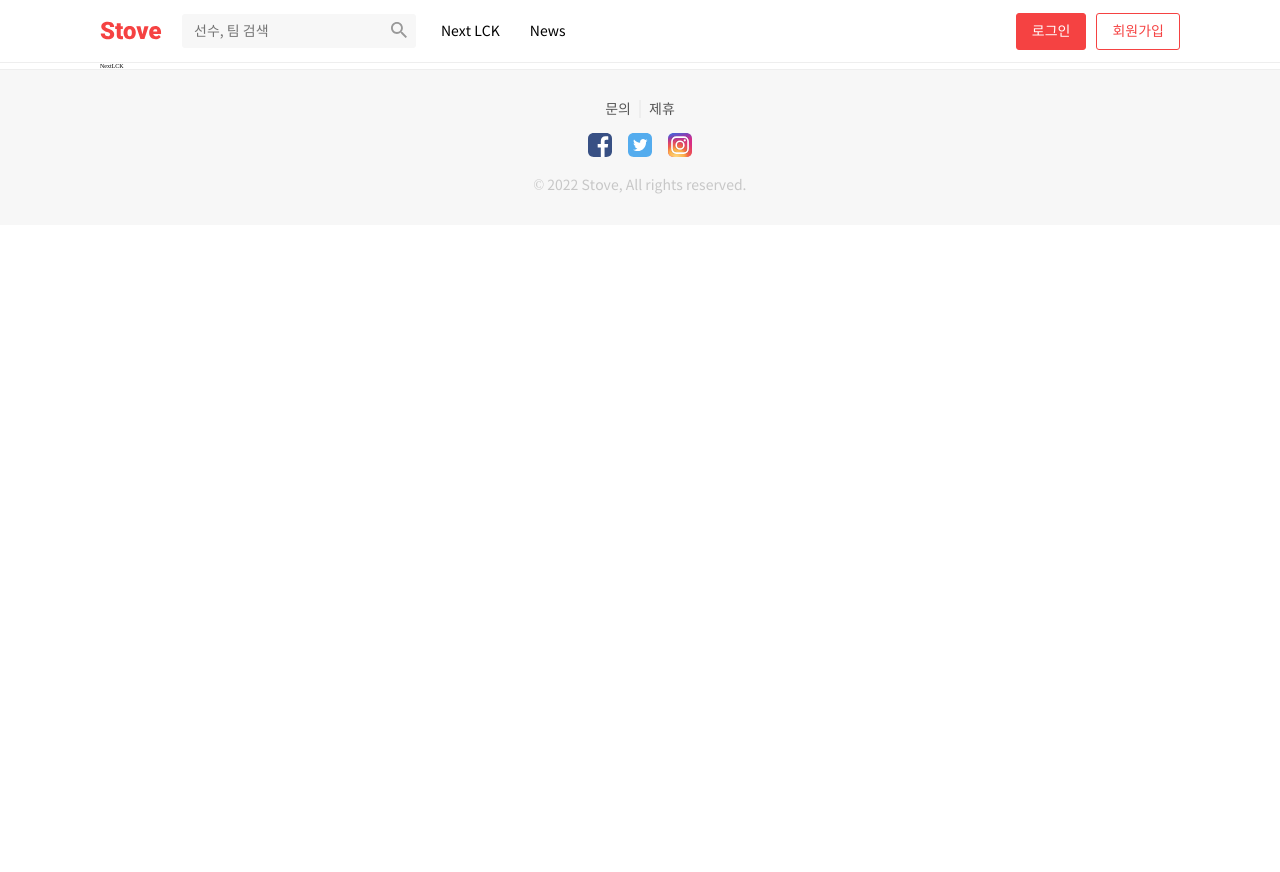
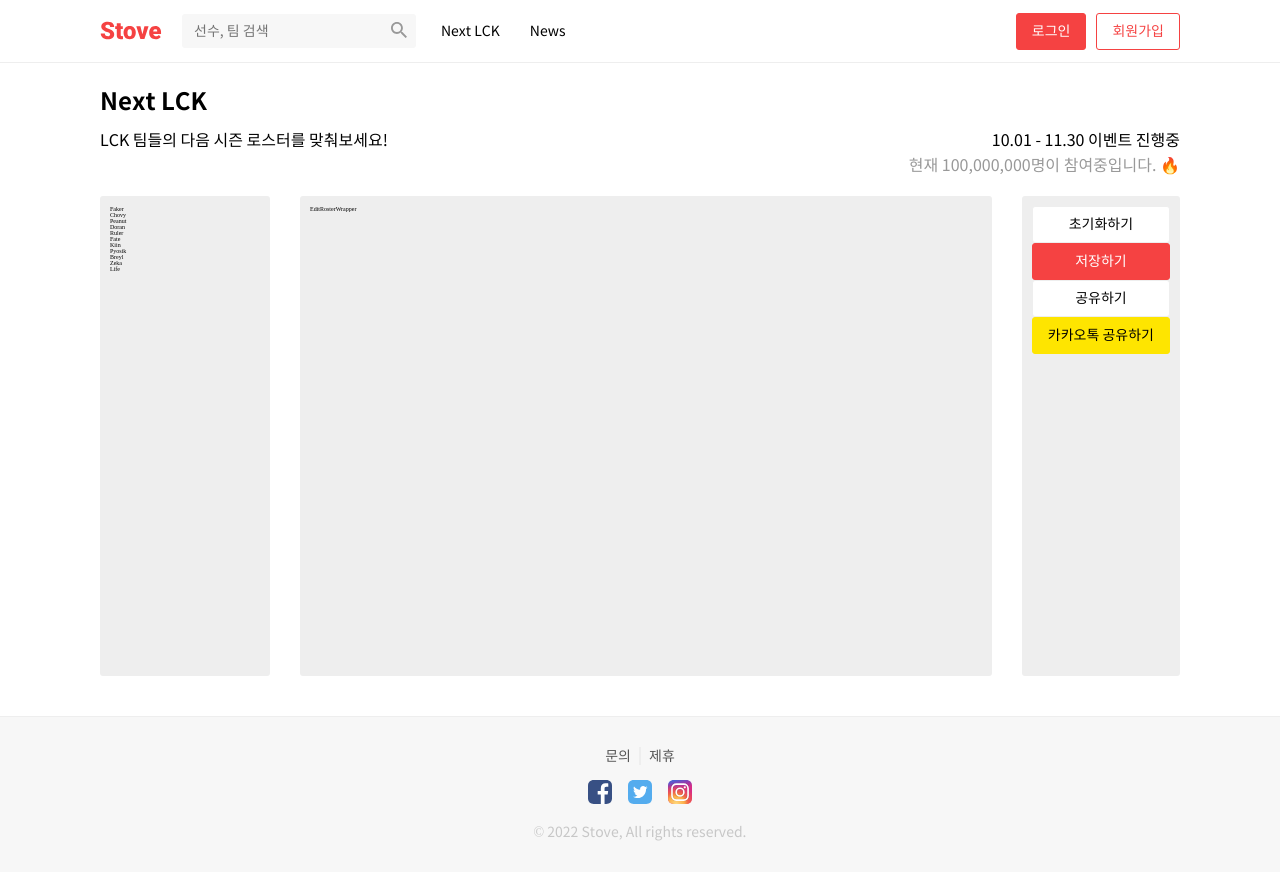
Before and after one commit to Stove-Org/Stove-client, a React (Create React App) app in the folder client/: page /nextlck in a window 1280 px wide. Before the commit the page ends 800 px from the top, so only its background shows below. Built offline with nearby package versions, Linux system fonts and the light colour scheme.

Commit message:
feat: Page Title Component

```diff
--- a/client/src/App.js
+++ b/client/src/App.js
@@ -1,3 +1,4 @@
+import React, { useState } from "react";
 import { BrowserRouter, Routes, Route } from "react-router-dom";
 import { ThemeProvider } from "styled-components";
 import theme from "./styles/theme";
@@ -13,7 +14,90 @@
 import News from "./pages/News";
 import Search from "./pages/Search";
 
+const DUMMY_DATA = [
+  {
+    id: 1,
+    nickName: "Faker",
+    name: "이상혁",
+    position: "MID",
+  },
+  {
+    id: 2,
+    nickName: "Chovy",
+    name: "정지훈",
+    position: "MID",
+  },
+  {
+    id: 3,
+    nickName: "Peanut",
+    name: "한왕호",
+    position: "JGL",
+  },
+  {
+    id: 4,
+    nickName: "Doran",
+    name: "최현준",
+    position: "TOP",
+  },
+  {
+    id: 5,
+    nickName: "Ruler",
+    name: "박재혁",
+    position: "BOT",
+  },
+  {
+    id: 6,
+    nickName: "Fate",
+    name: "유수혁",
+    position: "MID",
+  },
+  {
+    id: 7,
+    nickName: "Kiin",
+    name: "김기인",
+    position: "TOP",
+  },
+  {
+    id: 8,
+    nickName: "Pyosik",
+    name: "홍창현",
+    position: "JGL",
+  },
+  {
+    id: 9,
+    nickName: "Breyl",
+    name: "조건희",
+    position: "SPT",
+  },
+  {
+    id: 10,
+    nickName: "Zeka",
+    name: "김건우",
+    position: "MID",
+  },
+  {
+    id: 11,
+    nickName: "Life",
+    name: "김정민",
+    position: "SPT",
+  },
+];
+
 function App() {
+  const [roster, setRoster] = useState({
+    geng: {},
+    t1: {},
+    dwg: {},
+    kf: {},
+    drx: {},
+    frb: {},
+    kt: {},
+    nsr: {},
+    ls: {},
+    hle: {},
+  });
+  const [players, setPlayers] = useState(DUMMY_DATA);
+
   return (
     <ThemeProvider theme={theme}>
       <GlobalStyle />
@@ -22,8 +106,20 @@
           <Route element={<PageTemplate />}>
             <Route path="/" element={<Home />} />
             <Route path="/setting" element={<Setting />} />
-            <Route path="/nextlck" element={<NextLCKRoster />} />
-            <Route path="/nextlck/:id" element={<NextLCKResult />} />
+            <Route
+              path="/nextlck"
+              element={
+                <NextLCKRoster
+                  players={players}
+                  roster={roster}
+                  setRoster={setRoster}
+                />
+              }
+            />
+            <Route
+              path="/nextlck/:id"
+              element={<NextLCKResult roster={roster} />}
+            />
             <Route path="/news" element={<News />} />
             <Route path="/search/:id" element={<Search />} />
           </Route>
--- /dev/null
+++ b/client/src/components/atoms/PageTitle/index.jsx
@@ -0,0 +1,12 @@
+import styled from "styled-components";
+
+const PageTitle = ({ title }) => {
+  return <Title>{title}</Title>;
+};
+
+const Title = styled.h1`
+  ${(props) => props.theme.typography.headMd};
+  margin: 22px 0 12px;
+`;
+
+export default PageTitle;
--- /dev/null
+++ b/client/src/components/oranisms/EditRoster/index.jsx
@@ -0,0 +1,57 @@
+import styled from "styled-components";
+
+import Button from "../../atoms/Button";
+
+const EditRoster = ({ players, roster, setRoster }) => {
+  console.log(players);
+  console.log(players[0].nickName);
+
+  return (
+    <ContainerWrapper>
+      <PlayerWrapper>
+        {players.map((player) => (
+          <div key={player.id}>{player.nickName}</div>
+        ))}
+      </PlayerWrapper>
+      <EditRosterWrapper>EditRosterWrapper</EditRosterWrapper>
+      <SideWrapper>
+        <Button text={"초기화하기"} type={"light"} onClick={() => {}} />
+        <Button text={"저장하기"} type={"primary"} onClick={() => {}} />
+        <Button text={"공유하기"} type={"light"} onClick={() => {}} />
+        <Button
+          text={"카카오톡 공유하기"}
+          type={"kakaoShare"}
+          onClick={() => {}}
+        />
+      </SideWrapper>
+    </ContainerWrapper>
+  );
+};
+
+const ContainerWrapper = styled.div`
+  display: flex;
+  height: 60vh;
+  margin-bottom: 40px;
+
+  & > div + div {
+    margin-left: 30px;
+  }
+`;
+const BoxWrapper = styled.div`
+  background-color: ${(props) => props.theme.color.grayScale.gray20};
+  border-radius: 3px;
+  padding: 10px;
+`;
+const PlayerWrapper = styled(BoxWrapper)`
+  overflow-y: scroll;
+  width: 170px;
+`;
+const EditRosterWrapper = styled(BoxWrapper)`
+  flex-grow: 1;
+`;
+const SideWrapper = styled(BoxWrapper)`
+  display: flex;
+  flex-direction: column;
+`;
+
+export default EditRoster;
--- a/client/src/components/oranisms/PageTemplate/index.jsx
+++ b/client/src/components/oranisms/PageTemplate/index.jsx
@@ -6,23 +6,23 @@
 const PageTemplate = () => {
   return (
     <>
-      <PageTemplateWrapper>
+      <PageTemplateWhiteBgColor>
         <PageTemplateInnerWrapper>
           <Header />
         </PageTemplateInnerWrapper>
-      </PageTemplateWrapper>
+      </PageTemplateWhiteBgColor>
+      <Line />
+      <PageTemplateWhiteBgColor>
+        <PageTemplateInnerWrapper>
+          <Outlet />
+        </PageTemplateInnerWrapper>
+      </PageTemplateWhiteBgColor>
       <Line />
       <PageTemplateWrapper>
         <PageTemplateInnerWrapper>
-          <Outlet />
+          <Footer />
         </PageTemplateInnerWrapper>
       </PageTemplateWrapper>
-      <Line />
-      <PageTemplateFooterWrapper>
-        <PageTemplateInnerWrapper>
-          <Footer />
-        </PageTemplateInnerWrapper>
-      </PageTemplateFooterWrapper>
     </>
   );
 };
@@ -32,8 +32,9 @@
   justify-content: center;
   align-items: center;
 `;
-const PageTemplateFooterWrapper = styled(PageTemplateWrapper)`
-  background-color: ${(props) => props.theme.color.grayScale.gray10};
+
+const PageTemplateWhiteBgColor = styled(PageTemplateWrapper)`
+  background-color: ${(props) => props.theme.color.white};
 `;
 
 const PageTemplateInnerWrapper = styled.div`
--- a/client/src/pages/NextLCK/NextLCKRoster/index.jsx
+++ b/client/src/pages/NextLCK/NextLCKRoster/index.jsx
@@ -1,5 +1,39 @@
-const NextLCKRoster = () => {
-  return <>NextLCK</>;
+import styled from "styled-components";
+
+import PageTitle from "../../../components/atoms/PageTitle";
+import EditRoster from "../../../components/oranisms/EditRoster";
+
+const NextLCKRoster = ({ players, roster, setRoster }) => {
+  return (
+    <>
+      <PageTitle title={"Next LCK"} />
+      <Description>
+        <p>LCK 팀들의 다음 시즌 로스터를 맞춰보세요!</p>
+        <div>
+          <p>10.01 - 11.30 이벤트 진행중</p>
+          <SubDescription>현재 100,000,000명이 참여중입니다. 🔥</SubDescription>
+        </div>
+      </Description>
+      <EditRoster players={players} roster={roster} setRoster={setRoster} />
+    </>
+  );
 };
 
+const Description = styled.div`
+  display: flex;
+  justify-content: space-between;
+  margin: 0 0 20px;
+  p {
+    ${(props) => props.theme.typography.description};
+  }
+  & > div {
+    text-align: end;
+  }
+`;
+const SubDescription = styled.p`
+  ${(props) => props.theme.typography.bodyRg};
+  color: ${(props) => props.theme.color.grayScale.gray60};
+  padding-top: 4px;
+`;
+
 export default NextLCKRoster;
--- a/client/src/styles/GlobalStyle.js
+++ b/client/src/styles/GlobalStyle.js
@@ -14,6 +14,7 @@
     width: 100%;
     height: 100%;
     font-size: 62.5%;
+    background-color: ${(props) => props.theme.color.grayScale.gray10};
   }
 
   a {
--- a/client/src/styles/theme.js
+++ b/client/src/styles/theme.js
@@ -39,6 +39,11 @@
     font-size: 1.4rem;
     font-weight: bold;
     font-family:NotoSansKR-Bold;
+  `,
+  description: `
+    font-size: 1.6rem;
+    font-weight: normal;
+    font-family:NotoSansKR-Regular;
   `,
   headRg: `
     font-size: 1.8rem;
```
